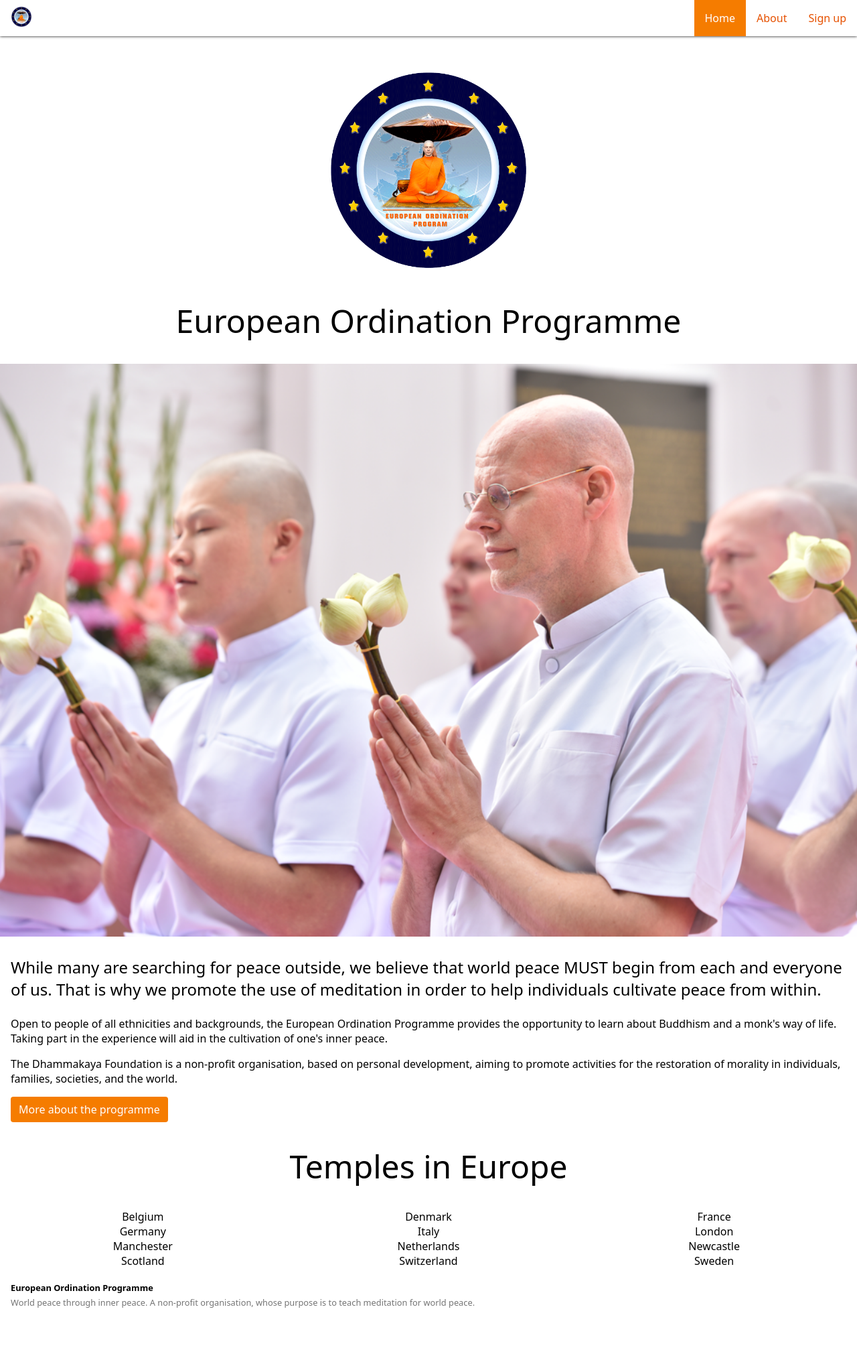
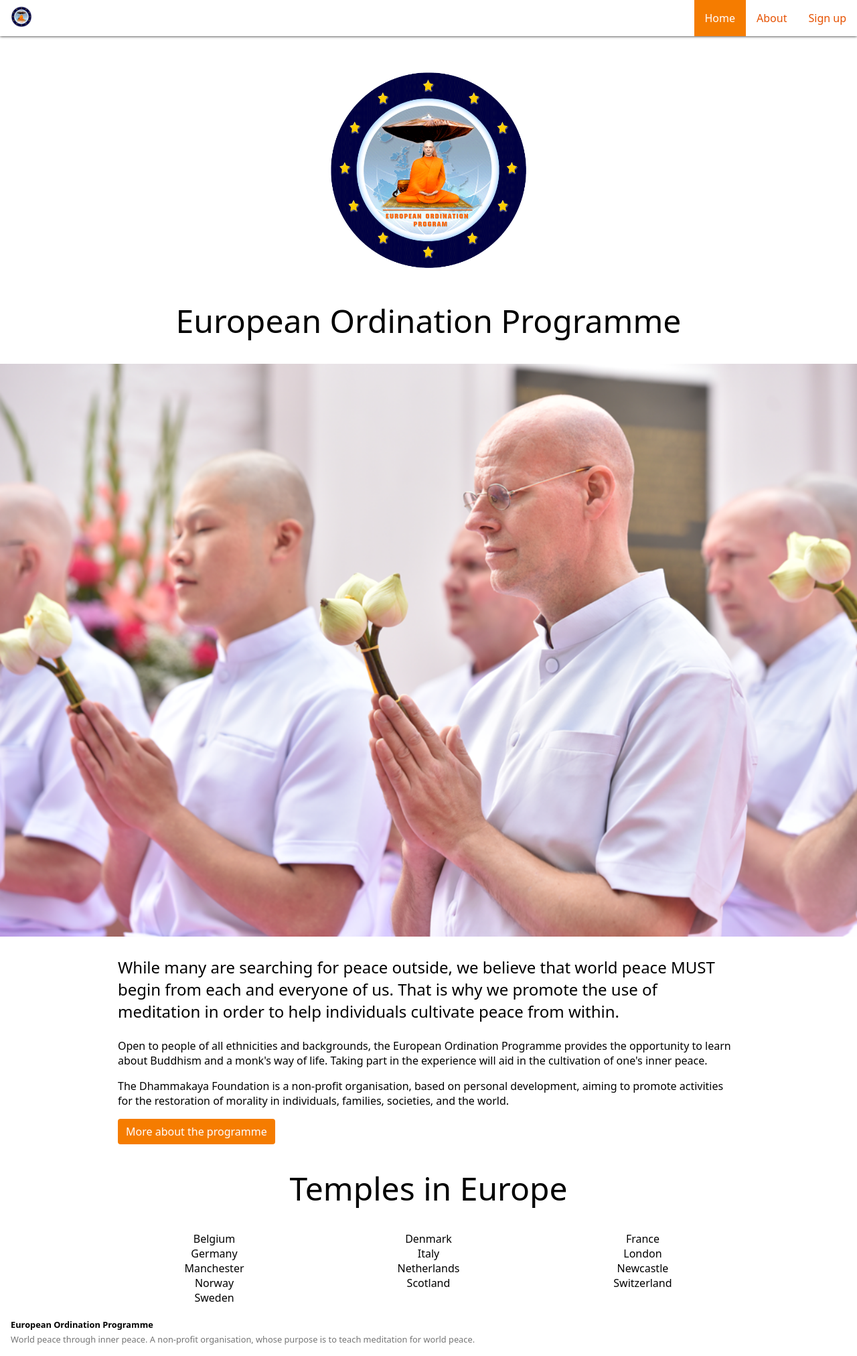
Before and after one commit to spicalous/eop-website, a Jekyll site: the page built from index.html, in a window 1280 px wide. Shown: the whole page at 67% size. Built offline with Jekyll 4.4.1, drawn with Linux system fonts in a browser that asks for light colours; before the commit the page ends 1969 px from its top, so only the background shows below that.

Commit message:
Added max width to containers

```diff
--- a/_scss/_layout.scss
+++ b/_scss/_layout.scss
@@ -6,9 +6,21 @@
 // You can use columns by themselves outside of containers
 // To use columns directly as child elements of containers you need a row to cancel out container padding
 
-.container {
+.container,
+.container-fluid {
+  width: 100%;
   padding-left: $gutter-width;
   padding-right: $gutter-width;
+  margin-left: auto;
+  margin-right: auto;
+}
+
+.container {
+  @each $breakpoint, $max-width in $container-max-widths {
+    @media (min-width: map-get($breakpoints, $breakpoint)) {
+      max-width: $max-width;
+    }
+  }
 }
 
 .row {
--- a/_scss/variables/_layout.scss
+++ b/_scss/variables/_layout.scss
@@ -5,3 +5,8 @@
   md: 768px,
   lg: 992px,
 );
+$container-max-widths: (
+   sm: 540px,
+   md: 720px,
+   lg: 960px,
+);
--- a/index.html
+++ b/index.html
@@ -33,6 +33,7 @@
     <div class="col-6 col-md-4">Manchester</div>
     <div class="col-6 col-md-4">Netherlands</div>
     <div class="col-6 col-md-4">Newcastle</div>
+    <div class="col-6 col-md-4">Norway</div>
     <div class="col-6 col-md-4">Scotland</div>
     <div class="col-6 col-md-4">Switzerland</div>
     <div class="col-6 col-md-4">Sweden</div>
```
